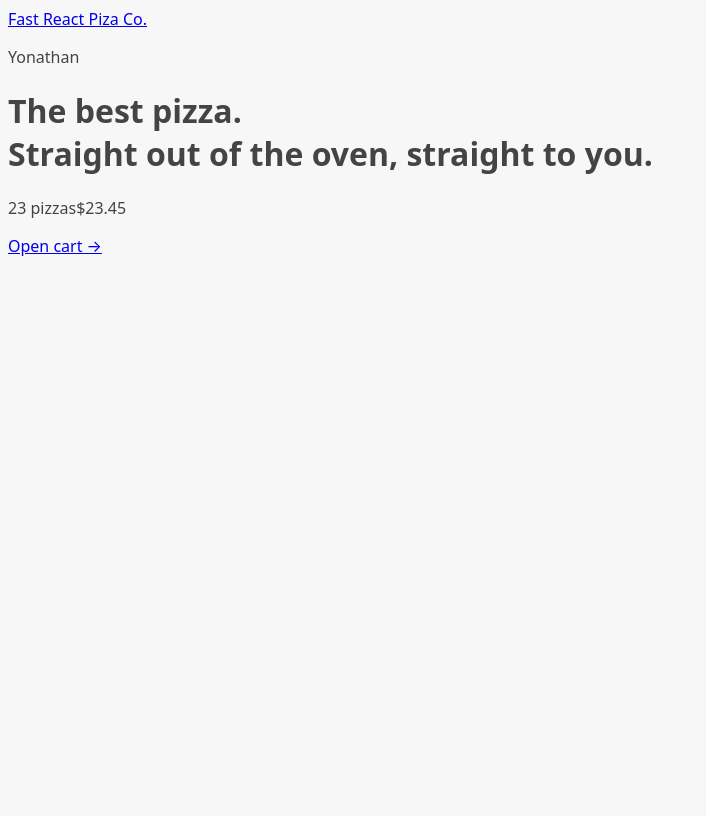
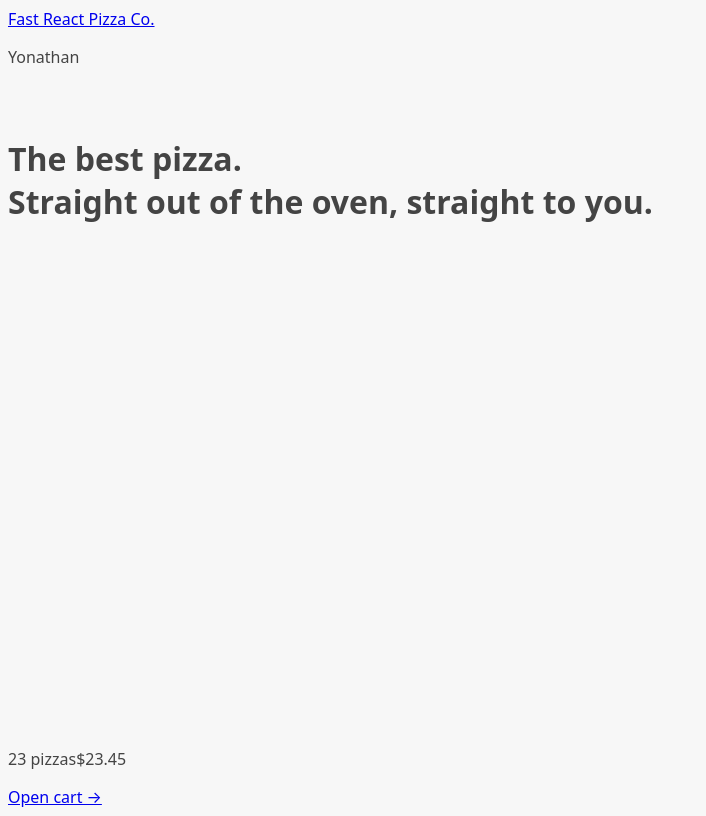
Before and after one commit to yonathandevpro/abyssinia-pizza, a React (Vite) app: page / in a window 1280 px wide. Shown: the whole page, without its empty margins (0-706 px from the left). Built offline with nearby package versions, Linux system fonts and the light colour scheme.

Commit message:
Displaying a loading indicator

```diff
--- a/src/ui/AppLayout.jsx
+++ b/src/ui/AppLayout.jsx
@@ -1,9 +1,14 @@
 import Header from "./Header";
 import CartOverview from "../features/cart/CartOverview";
-import { Outlet } from "react-router-dom";
+import { Outlet, useNavigation } from "react-router-dom";
+import Loader from "./Loader";
 function AppLayout() {
+  const navigation = useNavigation();
+  const isLoading = navigation.state === "loading";
   return (
-    <div>
+    <div className="layout">
+      {isLoading && <Loader />}
+
       <Header />
       <main>
         {" "}
--- a/src/ui/Header.jsx
+++ b/src/ui/Header.jsx
@@ -3,7 +3,7 @@
 function Header() {
   return (
     <header>
-      <Link to="/">Fast React Piza Co.</Link>
+      <Link to="/">Fast React Pizza Co.</Link>
 
       <p>Yonathan</p>
     </header>
--- /dev/null
+++ b/src/ui/Loader.jsx
@@ -0,0 +1,5 @@
+function Loader() {
+  return <div className="loader"></div>;
+}
+
+export default Loader;
```
